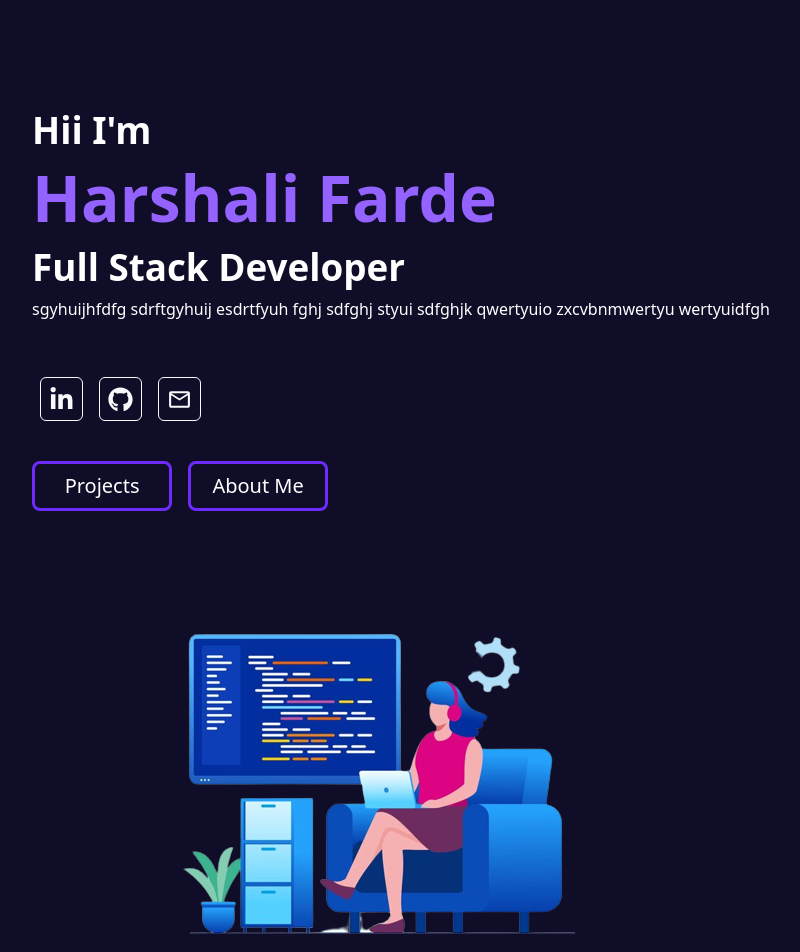
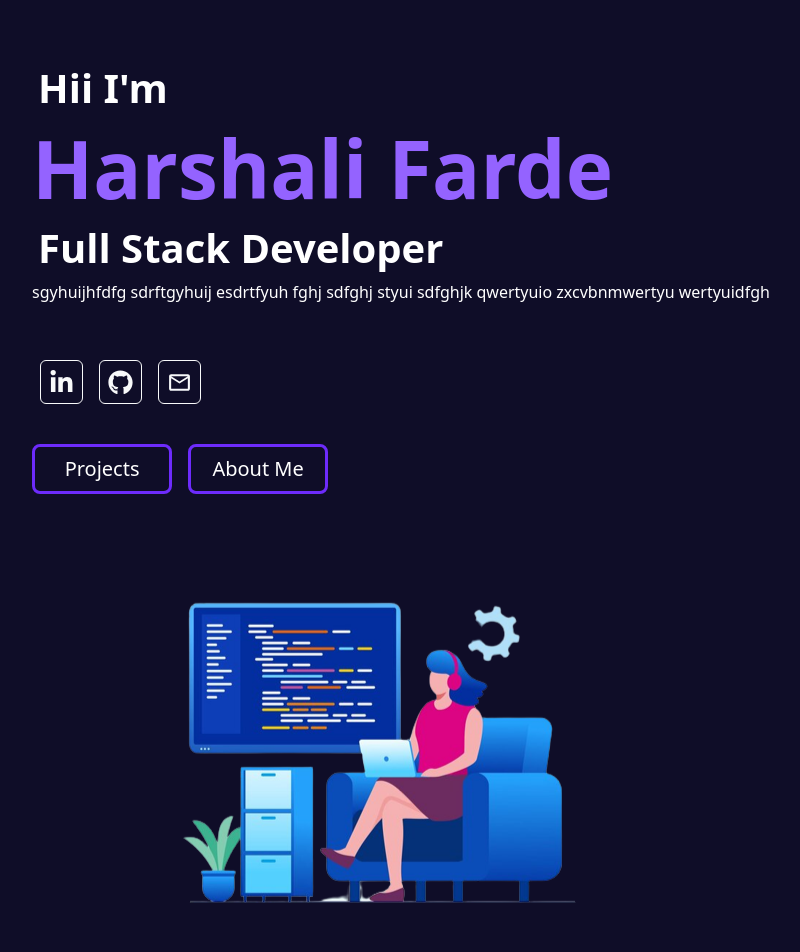
Before and after one commit to harshali08/Portfolio, a React (Create React App) app: page / in a window 1280 px wide. Shown: the part 100-1052 px from the top of the page, without its empty margins (263-1063 px from the left). Built offline with nearby package versions, Linux system fonts and the light colour scheme.

Commit message:
animation  added

```diff
--- a/src/App.css
+++ b/src/App.css
@@ -1,3 +1,6 @@
 body{
     background-color: #0F0D28;
+    margin: 0;
+    padding: 0;
+    overflow-x: hidden;
 }
--- a/src/components/Contact.jsx
+++ b/src/components/Contact.jsx
@@ -1,48 +1,34 @@
-import React, { useState, useRef } from 'react'
-// import '../components/css/Contact.css'
-// import Footer from '../components/Footer'
-// import ReCAPTCHA from 'react-google-recaptcha';
-// import Navbarr from "../components/Navbarr";
+import React from 'react'
+import './css/Contact.css'
+import { BsFillSendFill } from "react-icons/bs";
 
 const Contact = () => {
-
-
-
-    return (
-        <>
-            <div className=' pb-2 m-0' id='contact'  style={{paddingTop:"90px"}}>
-            <div  className=' mb-6' > <h1 className='mt-2' style={{textAlign:"center",color:"white",marginTop:"10vh",marginBottom:"5vh",textShadow: "3px 3px #9463FF",fontWeight:"bolder", fontSize:"3rem"}}>CONTACT</h1>
+  return (
+    <div id='contact' style={{paddingTop:"80px"}}>
+    <h1 style={{color:"White",textAlign:"center",textShadow: "3px 3px #9463FF",fontWeight:"bolder", fontSize:"3rem"}} className='mb-5 '>CONTACT</h1>
+    <h3 style={{textAlign:"center",color:"#E1E1E1",marginTop:"2vh",marginBottom:"2vh"}}>Here you will find more information about me🙋‍♀️</h3>
+<div className='d-flex justify-content-center mt-5 '>
+<form >
+<div class="mb-3" style={{backgroundColor:"1D1B39"}}>
+  <label for="exampleFormControlInput1" class="form-label mx-2 my-2" style={{color:"white",fontWeight:"bold",fontSize:"1.2rem"}}>Name</label>
+  <input type="name" class="form-control mx-2" style={{width:'400px' ,backgroundColor:"#1D1B39",height:"3rem",border:'none',outline:"none",color:"white"}} id="exampleFormControlInput1" placeholder="name@example.com"/>
 </div>
-
-                <div className='d-flex  align-items-center justify-content-center py-3 my-0 bg-body' style={{ backgroundColor: '#0F0D28', width: '50%', margin: '0 auto', borderRadius: '10px'}}>
-
-                    <form className='form px-5 mx-2' style={{width:'100%'}}>
-                        <div className='fs-5 fw-semibold mt-4' style={{ color: 'white' }}>Your Name</div>
-                        <input className='my-2' type="text" name='name' style={{ backgroundColor: '#1D1B39', border:'none', outline: 'none',  width: '100%',height:"3.8rem" }} />
-
-                        <div className='fs-5 fw-semibold mt-4' style={{ color: 'white' }}>Your E-Mail</div>
-                        <input className='my-2' type="text" name='email'  style={{ backgroundColor: '#1D1B39', border:'none',outline: 'none',  width: '100%',height:"3.8rem" }}/>
-
-                        <div className='fs-5 fw-semibold mt-4' style={{color: 'white' }}>Message</div>
-                        <textarea rows='5' className='my-2' type="textarea" name='msg'  style={{ backgroundColor: '#1D1B39',border:'none', outline: 'none',  width: '100%',height:"8rem" }}/>
-                        <div className='d-flex justify-content-center pt-3' style={{}}><button type="button" className="btn fw-semibold fs-5 py-1 px-3" style={{ color: "#FFFFFF", backgroundColor: "#1D1B39", width: '20%' }} >Send</button></div>
-
-
-                    </form>
-
+ <div class="mb-3">
+  <label for="exampleFormControlInput1" class="form-label mx-2 my-2" style={{color:"white",fontWeight:"bold",fontSize:"1.2rem"}}>Email address</label>
+  <input type="email" class="form-control mx-2" style={{width:'400px' ,backgroundColor:"#1D1B39",height:"3rem",border:'none',outline:"none",color:"white"}} id="exampleFormControlInput1" placeholder="name@example.com"/>
+</div>
+<div class="mb-3">
+  <label for="exampleFormControlTextarea1" class="form-label mx-2 my-2" style={{color:"white",fontWeight:"bold",fontSize:"1.2rem"}}>Message</label>
+  <textarea class="form-control  mx-2" style={{width:'400px' ,backgroundColor:"#1D1B39",height:"8rem",border:'none',outline:"none",color:"white"}} id="exampleFormControlTextarea1" rows="3"></textarea>
+</div>
+<div>
+<button class="button-44 mx-2 px-1" style={{fontWeight:"bolder"}} role="button">Send <BsFillSendFill style={{marginLeft:'10px',marginTop:'3px',fontSize:"15px"}}></BsFillSendFill></button>
 
 </div>
-
-
-
-
-
-            </div>
-
-
-
-        </>
-    )
+</form>
+    </div>
+    </div>
+  )
 }
 
 export default Contact
--- a/src/components/Home.jsx
+++ b/src/components/Home.jsx
@@ -7,11 +7,11 @@ import { FaFacebookF, FaTwitter, FaGoogle, FaInstagram, FaLinkedinIn, FaGithub,
 const Home = () => {
   return (
      <>
-      <div className='d-flex flex-row flex-wrap justify-content-center home mb-5'>
-        <div className='ms-5 mt-5'>
+      <div className='d-flex flex-row flex-wrap justify-content-center home mb-5 ' style={{width:'100%'}}>
+        <div className='ms-5 mt-1'>
              <div >
               <h4 className='domain'>Hii I'm</h4>
-              <h1 className='name'>Harshali Farde</h1>
+              <h1 className='name' data-text="Harshali Farde">Harshali Farde</h1>
               <h4 className='domain'>Full Stack Developer</h4>
               <p>sgyhuijhfdfg sdrftgyhuij esdrtfyuh fghj sdfghj styui sdfghjk qwertyuio zxcvbnmwertyu wertyuidfgh</p>
              </div>
@@ -37,7 +37,7 @@ const Home = () => {
 
 
         </div>
-        <div className=' my-5'>
+        <div className=' my-5 image_div'>
           <img src={require('../assets/About-me.png') } ></img>
         </div>
 
--- a/src/components/Navbar.jsx
+++ b/src/components/Navbar.jsx
@@ -1,35 +1,24 @@
+
 
 import Container from 'react-bootstrap/Container';
 import Nav from 'react-bootstrap/Nav';
 import Navbar from 'react-bootstrap/Navbar';
 import './css/Navbar.css'
-// import NavDropdown from 'react-bootstrap/NavDropdown';
 
 function Navbarr() {
   return (
     <Navbar expand="lg" className="bg-tertiary navbar fixed-top mb-5"  >
       <Container >
         <Navbar.Brand href="/" className='nav-logo'>Harshali</Navbar.Brand>
-        <Navbar.Toggle aria-controls="basic-navbar-nav" />
+        <Navbar.Toggle aria-controls="basic-navbar-nav" className="custom-toggler" style={{ backgroundColor: "white",fontWeight:"bolder"}} />
+
         <Navbar.Collapse id="basic-navbar-nav">
-          <Nav className="ms-auto" >
+          <Nav className="ms-auto" style={{ color: "white" }}>
             <Nav.Link href="/">Home</Nav.Link>
             <Nav.Link href="#about">About</Nav.Link>
             <Nav.Link href="#skills">Skills</Nav.Link>
             <Nav.Link href="#projects">Projects</Nav.Link>
             <Nav.Link href="#contact">Contact</Nav.Link>
-            {/* <Nav.Link href="#link">Link</Nav.Link> */}
-            {/* <NavDropdown title="Dropdown" id="basic-nav-dropdown">
-              <NavDropdown.Item href="#action/3.1">Action</NavDropdown.Item>
-              <NavDropdown.Item href="#action/3.2">
-                Another action
-              </NavDropdown.Item>
-              <NavDropdown.Item href="#action/3.3">Something</NavDropdown.Item>
-              <NavDropdown.Divider />
-              <NavDropdown.Item href="#action/3.4">
-                Separated link
-              </NavDropdown.Item>
-            </NavDropdown> */}
           </Nav>
         </Navbar.Collapse>
       </Container>
--- a/src/components/css/Home.css
+++ b/src/components/css/Home.css
@@ -1,20 +1,24 @@
 .home{
     margin-top:20vh;
     color: white;
+    overflow-x: hidden;
 }
 
 .home .name{
     font-weight: bolder;
-    font-size: 4rem;
+    font-size: 5rem;
+    color: #0F0D28;
+    margin-left: 0;
     color: #9463FF;
-    margin-left: 0;
+
+
 }
 
 .home .domain{
     font-weight: bold;
-    font-size: 2.3rem;
+    font-size: 2.5rem;
 
-    margin-left: 0;
+    margin-left: 6px;
 }
 
 
@@ -87,3 +91,24 @@ a{
     text-decoration: none;
     color: white;
 }
+
+.image_div{
+  animation-name: imganimate;
+  animation-duration: 6s;
+  animation-iteration-count: infinite;
+  animation-timing-function: ease;
+  transition: all .6s;
+}
+
+@keyframes imganimate {
+  0%{
+    transform: translateY(0px);
+  }
+  50%{
+    transform: translateY(-40px);
+  }
+  100%{
+    transform: translateY(0px);
+  }
+
+}
--- a/src/components/css/Navbar.css
+++ b/src/components/css/Navbar.css
@@ -19,3 +19,17 @@
 .nav-link.active {
   color: #9463FF !important;
 }
+
+.navbar-toggler-white {
+  color: white !important;
+}
+#basic-navbar-nav{
+  color:white;
+
+}
+#basic-navbar-nav .navbar-toggler-icon{
+  color:white;
+}
+.custom-toggler .navbar-toggler-icon {
+  color: white;
+}
```
Also changed, not shown: src/components/css/Contact.css (added).
